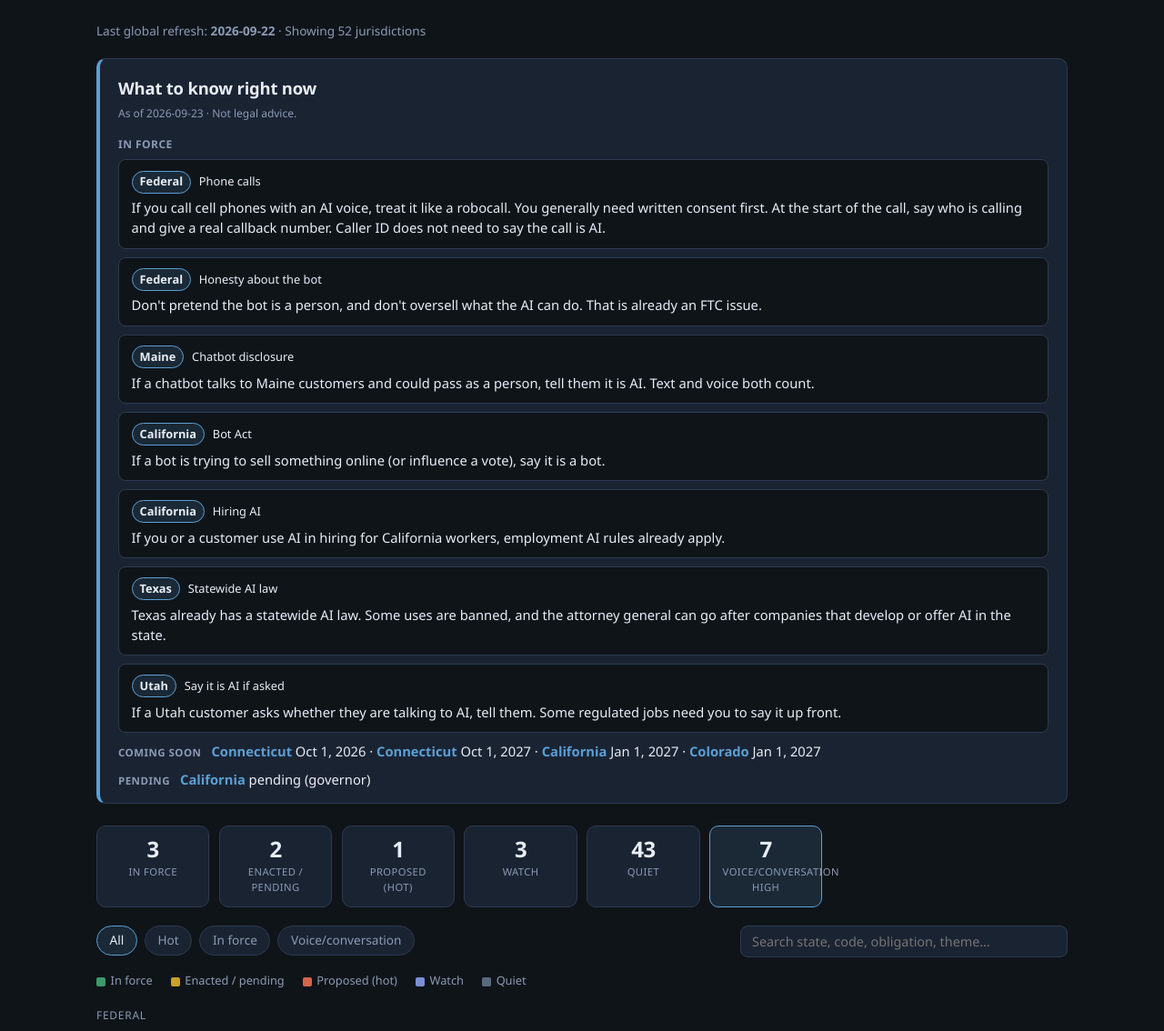
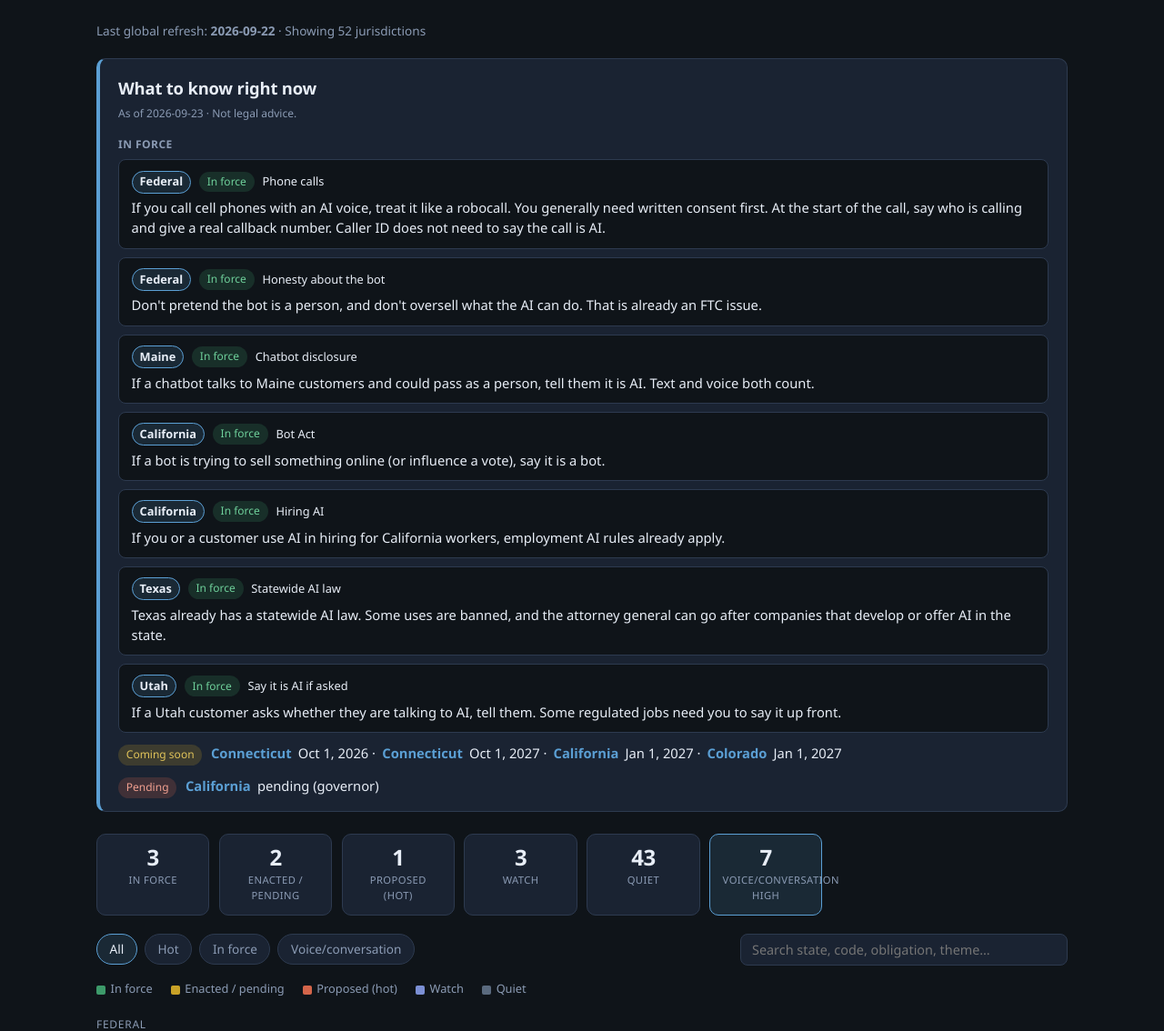
Before and after one commit to MattKimmell/ai-reg-tracker, a FastAPI app: page / in a window 1280 px wide. Shown: the part 87-1221 px from the top of the page at 91% size. Run offline with FastAPI, Linux system fonts and the light colour scheme; data comes from the database, SQL or seed files in the repository.

Commit message:
Restore In force and status color pills on the operator briefing.
Keep coming soon and pending as single linked lines, with matching pills.

```diff
--- a/app/static/style.css
+++ b/app/static/style.css
@@ -609,20 +609,16 @@ svg.us-map g.state.hit .state {
   color: var(--muted);
 }
 .briefing-oneline {
-  margin: 0.55rem 0 0;
+  margin: 0.7rem 0 0;
+  display: flex;
+  flex-wrap: wrap;
+  align-items: baseline;
+  gap: 0.35rem 0.45rem;
   font-size: 0.92rem;
   line-height: 1.55;
   color: var(--text);
 }
-.briefing-oneline .briefing-kicker {
-  display: inline-block;
-  margin-right: 0.45rem;
-  font-size: 0.72rem;
-  font-weight: 600;
-  letter-spacing: 0.04em;
-  text-transform: uppercase;
-  color: var(--muted);
-}
+.briefing-oneline .pill { margin-right: 0.15rem; flex: 0 0 auto; }
 .briefing-oneline a {
   font-weight: 600;
   color: var(--accent);
--- a/app/templates/home.html
+++ b/app/templates/home.html
@@ -20,6 +20,7 @@
     <li class="briefing-row">
       <div class="briefing-chips">
         <a class="briefing-jcode" href="/j/{{ item.jurisdiction_code }}">{{ item.jurisdiction_label }}</a>
+        <span class="pill {{ item.bucket_css }}">{{ item.bucket_label }}</span>
         {% if item.topic %}<span class="briefing-topic">{{ item.topic }}</span>{% endif %}
       </div>
       <p class="briefing-blurb">{{ item.blurb }}</p>
@@ -28,7 +29,7 @@
   </ul>
   {% if briefing['coming_soon'] %}
   <p class="briefing-oneline">
-    <span class="briefing-kicker">Coming soon</span>
+    <span class="pill status-pending">Coming soon</span>
     {% for item in briefing['coming_soon'] %}
     <a href="/j/{{ item.jurisdiction_code }}">{{ item.jurisdiction_label }}</a> {{ item.date_display }}{% if not loop.last %} · {% endif %}
     {% endfor %}
@@ -36,7 +37,7 @@
   {% endif %}
   {% if briefing['pending'] %}
   <p class="briefing-oneline">
-    <span class="briefing-kicker">Pending</span>
+    <span class="pill status-hot">Pending</span>
     {% for item in briefing['pending'] %}
     <a href="/j/{{ item.jurisdiction_code }}">{{ item.jurisdiction_label }}</a> {{ item.date_display }}{% if not loop.last %} · {% endif %}
     {% endfor %}
```
Also changed, not shown: docs/assets/app.js (+5 -4 lines), docs/assets/style.css (+6 -10 lines), scripts/static_site/app.js (+5 -4 lines), docs/data/all.json.
